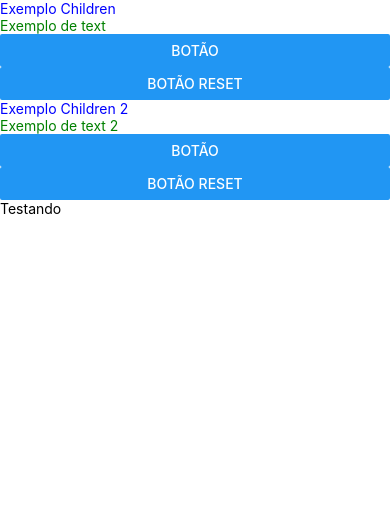
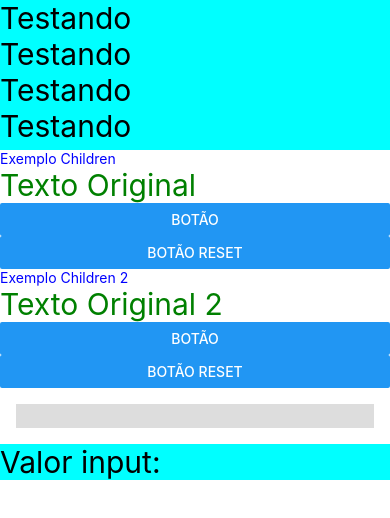
Before and after one commit to RoneryFilho/APP-VENDAS-ONLINE, a React Native app: screen / in a window 390 px wide. Shown: the top 518 px of the page. Built offline with nearby package versions, Linux system fonts and the light colour scheme.

Commit message:
Aprendendo sobre ScrollView

```diff
--- a/src/App.tsx
+++ b/src/App.tsx
@@ -1,15 +1,51 @@
-import { SafeAreaView, StyleSheet, Text } from 'react-native';
+import { NativeSyntheticEvent, SafeAreaView, ScrollView, StyleSheet, Text, TextInput, TextInputChangeEventData } from 'react-native';
 import styled from 'styled-components/native';
 import Example from './Example';
+import { useState } from 'react';
+
 
 const App = () => {
+const [valor, setValor] = useState<string>('');
+
+const handleOnChangeInput = (valor: NativeSyntheticEvent<TextInputChangeEventData>) => {
+  setValor(valor.nativeEvent.text);
+}
+
   return (
     <SafeAreaView>
-      <Example text='Exemplo de text'>Exemplo Children</Example>
-      <Example text='Exemplo de text 2'>Exemplo Children 2</Example>
-      <Text>Testando</Text>
+      <ScrollView style={styles.scroll}>
+        <Text style={styles.container}>Testando</Text>
+        <Text style={styles.container}>Testando</Text>
+        <Text style={styles.container}>Testando</Text>
+        <Text style={styles.container}>Testando</Text>
+        <Text style={styles.container}>Testando</Text>
+        <Text style={styles.container}>Testando</Text>
+        <Text style={styles.container}>Testando</Text>
+        <Text style={styles.container}>Testando</Text>
+      </ScrollView>
+      <Example text='Texto Original'>Exemplo Children</Example>
+      <Example text='Texto Original 2'>Exemplo Children 2</Example>
+      <TextInput onChange={handleOnChangeInput} value={valor} style={styles.input}></TextInput>
+      <Text style={styles.container}>Valor input: {valor}</Text>
     </SafeAreaView>
   );
 };
 
+const styles = StyleSheet.create({
+  container: {
+    color: 'black',
+    fontSize: 30,
+    backgroundColor: 'aqua'
+  },
+  input: {
+    backgroundColor:'#ddd',
+    margin: 16,
+    fontSize: 20
+  },
+  scroll: {
+    backgroundColor: 'aqua',
+    height: 150,
+  },
+})
+
 export default App;
--- a/src/Example.tsx
+++ b/src/Example.tsx
@@ -7,24 +7,26 @@ interface ExampleProps {
 }
 
 const Example = ({children, text}: ExampleProps) => {
-    const [newText, setNewText] = useState();
+    const [newText, setNewText] = useState<any>();
 
     useEffect(() => {
         console.log('passou aqui');
     }, [newText]);
 
     const handleOnPress = () => {
-        setNewText('NOVO TEXT');
+        setNewText('NOVO TEXTO');
+        console.log('pressionado');
     };
 
     const resetaTexto = () => {
         setNewText(undefined);
+        console.log('reseta texto');
     }
 
     return (
         <View>
             <Text style={{color: 'blue'}}>{children}</Text>
-            <Text style={{color: 'green'}}>{newText || text}</Text>
+            <Text style={{color: 'green', fontSize: 30}}>{newText || text}</Text>
 
             <Button onPress={handleOnPress} title="Botão"/>
             <Button onPress={resetaTexto} title="Botão Reset"/>
```
